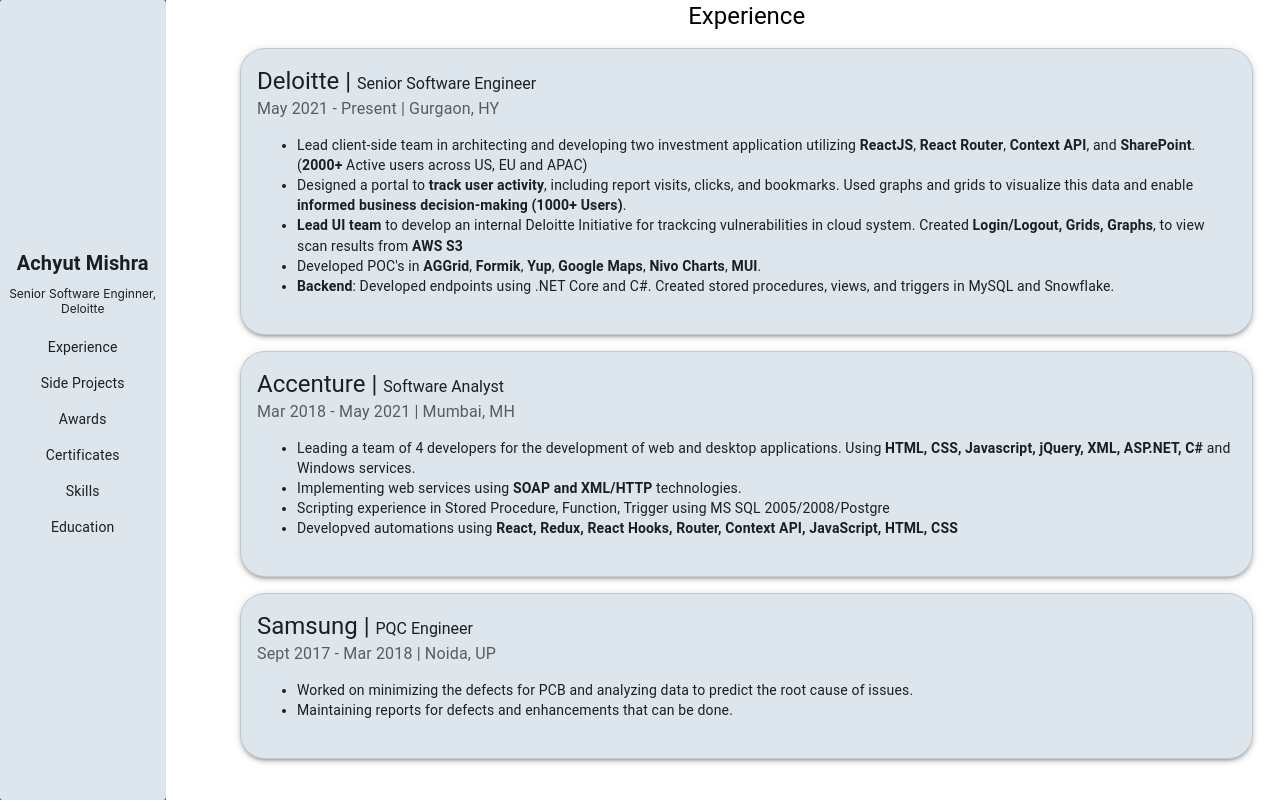
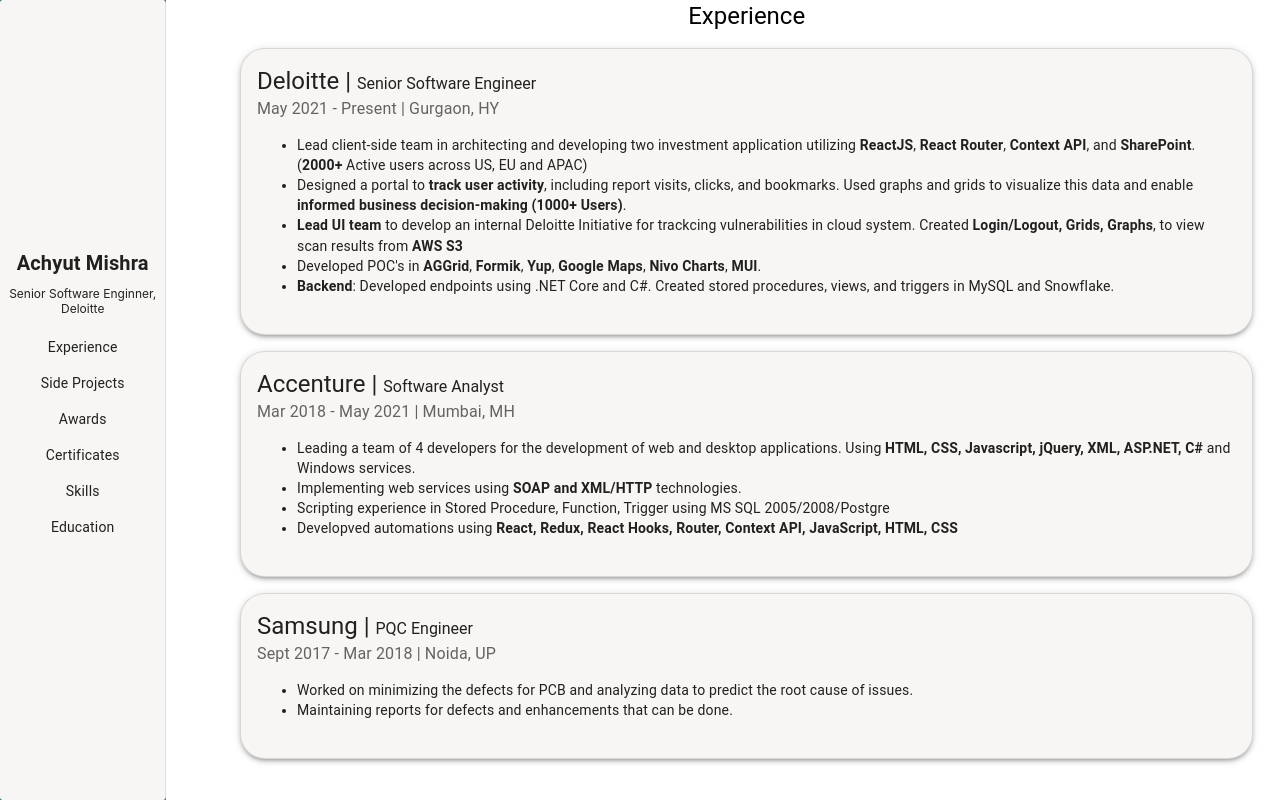
Before and after one commit to iAchyut/portfolio-ts, a React (Create React App) app: page / in a window 1280 px wide. Shown: the top 802 px of the page. Built offline with nearby package versions, Linux system fonts and the light colour scheme.

Commit message:
color added

```diff
--- a/src/Constants/color.js
+++ b/src/Constants/color.js
@@ -1 +1 @@
-export const primaryColor =  "#DDE6ED"//"#F5E7B2"//"#EAC696"
+export const primaryColor = "#F8F6F4" //"#DDE6ED"//"#EAC696"
```
